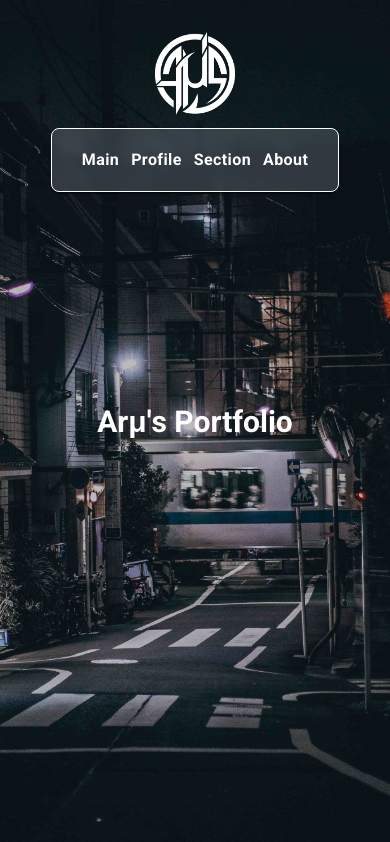
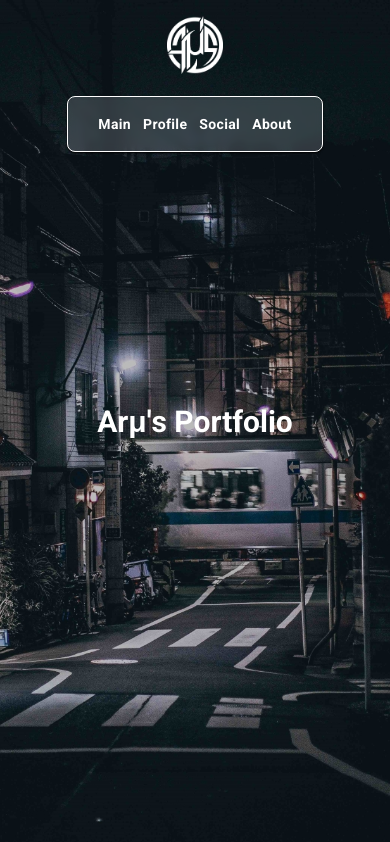
Before and after one commit to ArayaMusawwah/Audacious-Portfolio, a website: page index.html in a window 390 px wide. Shown: the top 842 px of the page. Drawn offline with Linux system fonts and the light colour scheme.

Commit message:
update responsive mobile

```diff
--- a/index.html
+++ b/index.html
@@ -10,17 +10,18 @@
     <link rel="preconnect" href="https://fonts.gstatic.com" crossorigin>
     <link href="https://fonts.googleapis.com/css2?family=Poppins:wght@400;500;600;700;800;900&family=Roboto:wght@400;500;700;900&display=swap" rel="stylesheet">
 </head>
+
 <body class="font-roboto bg-black text-white overflow-x-hidden">
 
     <header class="relative z-[9999]">
-        <img src="img/Arμ's  Logo 0.png" class="w-20 h-auto fixed flex top-8 right-0 left-0 my-auto mx-auto opacity-100 transition-all duration-300 ease-[cubic(0.215,0.61,0.355,1)] delay-600" id="logo">
+        <img src="img/Arμ's  Logo 0.png" class="w-14 lg:w-20 h-auto fixed flex top-4 lg:top-8 right-0 left-0 my-auto mx-auto opacity-100 transition-all duration-300 ease-[cubic(0.215,0.61,0.355,1)] delay-600" id="logo">
 
-        <nav class="flex items-center justify-center my-auto h-16 w-72 md:h-20 md:w-[420px] fixed top-32 right-0 left-0 z-[100] mx-auto bg-slate-300/20 shadow-sm shadow-black/100 backdrop-blur-sm rounded-lg border-[1px] border-white gap-3 md:gap-6 md:text-lg transition-all ease-custom-1 duration-1000 delay-200">
-            <a href="#main" class="font-bold md:text-lg tracking-wide hover:text-black transition-a">Main</a>
-            <a href="#profile" class="font-bold md:text-lg tracking-wide hover:text-black transition-a">Profile</a>
-            <a href="#social" class="font-bold md:text-lg tracking-wide hover:text-black transition-a">Section</a>
-            <a href="#about" class="font-bold md:text-lg tracking-wide hover:text-black transition-a">About</a>
-            <button id="menu" class="bg-white/10 shadow-md shadow-black/10 w-20 h-20 backdrop-blur-sm rounded-full absolute top-0 left-0 right-0 bottom-0 m-auto cursor-pointer border-[1px] border-white transition-custom z-[100] scale-0 group">
+        <nav class="flex items-center justify-center h-14 w-64 lg:h-20 lg:w-[420px] fixed top-24 lg:top-32 right-0 left-0 z-[100] mx-auto bg-slate-300/20 shadow-sm shadow-black/100 backdrop-blur-sm rounded-lg border-[1px] border-white gap-3 lg:gap-6 lg:text-lg transition-all ease-custom-1 duration-1000 delay-200">
+            <a href="#main" class="font-bold text-sm lg:text-lg tracking-wide hover:text-black transition-a">Main</a>
+            <a href="#profile" class="font-bold text-sm lg:text-lg tracking-wide hover:text-black transition-a">Profile</a>
+            <a href="#social" class="font-bold text-sm lg:text-lg tracking-wide hover:text-black transition-a">Social</a>
+            <a href="#about" class="font-bold text-sm lg:text-lg tracking-wide hover:text-black transition-a">About</a>
+            <button id="menu" class="bg-white/10 shadow-lg shadow-black/10 w-14 h-14 lg:w-20 lg:h-20 backdrop-blur-sm rounded-full absolute top-0 left-0 right-0 bottom-0 m-auto cursor-pointer border-[1px] border-white transition-custom z-[100] scale-0 group">
                 <span class="h-[4px] w-1/2 block bg-white mx-auto scale-x-0 rounded-full group-hover:my-[9px] my-1 transition-span"></span>
                 <span class="h-[4px] w-1/2 block bg-white mx-auto scale-x-0 rounded-full group-hover:my-[9px] my-1 transition-span"></span>
             </button>
--- a/src/style.css
+++ b/src/style.css
@@ -13,7 +13,7 @@
     }
 
     .containerr.menu-open{
-        @apply blur-md
+        @apply blur-md;
     }
 
     .transition-a{
@@ -25,7 +25,7 @@
     }
 
     header.stick nav{
-        @apply top-5 p-0 w-24 h-24
+        @apply top-3 lg:top-6 p-0 w-16 h-16 lg:w-24 lg:h-24
     }
 
     header.stick nav button{
```
Also changed, not shown: css/build.css, css/style.css.
